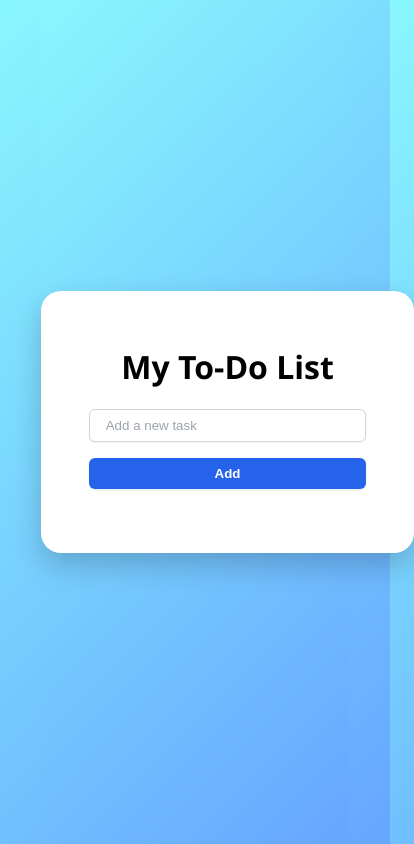
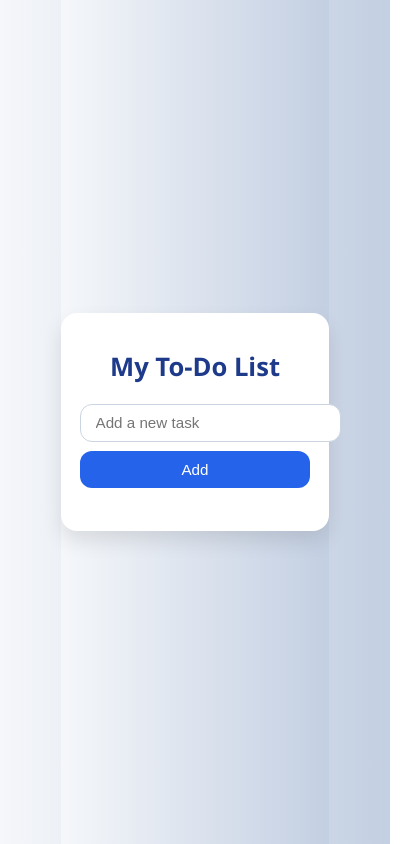
Before and after one commit to kwvxii/todo-app, a React (Create React App) app: page / in a window 390 px wide. Shown: the whole page, 414 px wide, since content can reach past the window. Built offline with nearby package versions, Linux system fonts and the light colour scheme.

Commit message:
Updated responsive

```diff
--- a/src/styles.css
+++ b/src/styles.css
@@ -1,272 +1,200 @@
-/* Full page background with a smooth gradient */
+/* Reset and Base Styles */
 body, html {
   margin: 0;
   padding: 0;
-  height: 100%;
   font-family: 'Segoe UI', Tahoma, Geneva, Verdana, sans-serif;
-  background: linear-gradient(135deg, #89f7fe 0%, #66a6ff 100%);
+  background: linear-gradient(to right, #f5f7fa, #c3cfe2);
+  min-height: 100vh;
   display: flex;
   justify-content: center;
   align-items: center;
 }
 
-/* Container for your To-Do app */
+/* Container */
 .container {
-  background: white;
-  padding: 2rem 3rem;
-  border-radius: 20px;
-  box-shadow: 0 12px 30px rgba(0, 0, 0, 0.2);
-  max-width: 420px;
-  width: 90%;
+  background-color: #ffffff;
+  padding: 2rem;
+  border-radius: 1.2rem;
+  box-shadow: 0 10px 20px rgba(0,0,0,0.1);
+  width: 100%;
+  max-width: 500px;
+  box-sizing: border-box;
   text-align: center;
+  animation: fadeIn 0.6s ease;
 }
 
-/* Animate app container on load */
-.container {
-  animation: fadeSlideIn 0.8s ease-out;
+@keyframes fadeIn {
+  from { opacity: 0; transform: scale(0.95); }
+  to { opacity: 1; transform: scale(1); }
 }
 
-@keyframes fadeSlideIn {
-  0% {
-    opacity: 0;
-    transform: translateY(-30px);
-  }
-  100% {
-    opacity: 1;
-    transform: translateY(0);
-  }
+h1 {
+  font-size: 2rem;
+  margin-bottom: 1.2rem;
+  color: #1e3a8a;
 }
 
-/* Animate todo item on appear */
-.todo-item {
-  background: #f0f0f0;
-  margin-top: 1rem;
-  padding: 10px 14px;
-  border-radius: 10px;
+/* Form */
+.form-vertical {
+  display: flex;
+  flex-direction: column;
+  gap: 0.6rem;
+  margin-bottom: 1.5rem;
+}
+
+.input {
+  padding: 0.75rem 1rem;
+  font-size: 1rem;
+  border: 1px solid #cbd5e1;
+  border-radius: 0.75rem;
+  width: 100%;
+}
+
+.button {
+  background-color: #2563eb;
+  color: white;
+  border: none;
+  padding: 0.65rem 1rem;
+  border-radius: 0.75rem;
+  font-size: 1rem;
+  cursor: pointer;
+  transition: background-color 0.3s ease;
+}
+
+.button:hover {
+  background-color: #1d4ed8;
+}
+
+.error-message {
+  color: #dc2626;
+  font-size: 0.875rem;
+  font-weight: 500;
+  margin: -4px 0 4px 0;
+}
+
+/* Task List */
+.task-list {
+  list-style: none;
+  padding: 0;
+  margin: 0;
+}
+
+.task-item {
+  background: #f9fafb;
+  padding: 0.8rem 1rem;
+  margin-bottom: 0.75rem;
+  border-radius: 0.75rem;
   display: flex;
   justify-content: space-between;
   align-items: center;
-  transition: background 0.3s ease, transform 0.3s ease;
-  animation: itemFadeIn 0.4s ease;
+  animation: fadeIn 0.4s ease;
 }
 
-@keyframes itemFadeIn {
-  0% {
-    opacity: 0;
-    transform: translateY(10px);
-  }
-  100% {
-    opacity: 1;
-    transform: translateY(0);
-  }
+.task-actions {
+  display: flex;
+  gap: 0.5rem;
 }
 
-/* Animate line-through on completion */
-.todo-item.done span {
-  text-decoration: line-through;
-  color: gray;
-  transition: all 0.3s ease;
-}
-
-/* Smooth remove animation idea (optional) */
-.todo-item.removing {
-  animation: fadeOut 0.3s forwards;
-}
-
-@keyframes fadeOut {
-  to {
-    opacity: 0;
-    height: 0;
-    margin: 0;
-    padding: 0;
-    transform: scaleY(0);
-  }
-}
-.form {
-  display: flex;
-  gap: 12px;
-  margin-bottom: 2rem;
-}
-
-.input {
-  flex-grow: 1;
-  border-radius: 6px;
-  border: 1px solid #d1d5db; /* gray-300 */
-  padding: 8px 16px;
-  color: #111827; /* gray-900 */
-  box-shadow: 0 1px 2px rgba(0,0,0,0.05);
-  transition: box-shadow 0.2s ease, border-color 0.2s ease;
-}
-
-.input::placeholder {
-  color: #9ca3af; /* gray-400 */
-}
-
-.input:focus {
-  outline: none;
-  border-color: transparent;
-  box-shadow: 0 0 0 2px #3b82f6; /* blue-500 ring */
-}
-
-.button {
-  border-radius: 6px;
-  background-color: #2563eb; /* blue-600 */
-  color: white;
-  padding: 8px 24px;
-  font-weight: 600;
-  box-shadow: 0 1px 2px rgba(0,0,0,0.1);
-  cursor: pointer;
-  transition: background-color 0.2s ease, box-shadow 0.2s ease;
-  border: none;
-}
-
-.button:hover {
-  background-color: #1e40af; /* blue-700 */
-}
-
-.button:focus {
-  outline: none;
-  box-shadow: 0 0 0 2px #3b82f6; /* blue-500 ring */
-}
-.form-vertical {
-  display: flex;
-  flex-direction: column;
-  gap: 1rem;
-  margin-bottom: 2rem;
-}
-/* Existing styles remain the same... */
-
-/* Task list container */
-.task-list {
-  list-style-type: none;
-  padding-left: 0;
-  margin: 0;
-}
-
-/* Task item */
-.task-item {
-  display: flex;
-  justify-content: space-between;
-  align-items: center;
-  text-align: left;
-  padding: 8px 12px;
-  border-bottom: 1px solid #eee;
-  font-size: 1rem;
-  color: #333;
-  opacity: 1;
-  transition: opacity 0.3s ease;
-}
-
-/* Fade out effect */
-.task-item.fade-out {
-  opacity: 0;
-  height: 0;
-  padding: 0 12px;
-  margin: 0;
-  overflow: hidden;
-  transition: opacity 0.3s ease, height 0.3s ease, padding 0.3s ease, margin 0.3s ease;
-}
-
-/* Delete button */
+/* Buttons */
+.edit-button,
 .delete-button {
   background: transparent;
   border: none;
-  font-size: 1.4rem;
-  color: #e11d48; /* red-600 */
   cursor: pointer;
-  padding: 4px 8px;
-  line-height: 1;
+  font-size: 1.3rem;
+  transition: color 0.2s ease, background-color 0.2s ease;
+  padding: 0.25rem 0.5rem;
   border-radius: 6px;
-  transition: background-color 0.2s ease, color 0.2s ease;
+}
+
+.delete-button {
+  color: #e11d48;
 }
 
 .delete-button:hover {
-  background-color: #fee2e2; /* light red/pink background */
-  color: #b91c1c; /* darker red */
+  background-color: #fee2e2;
+  color: #b91c1c;
 }
 
-/* Input field when editing */
-.edit-input {
-  flex-grow: 1;
-  border-radius: 6px;
-  border: 1px solid #d1d5db;
-  padding: 6px 12px;
-  font-size: 1rem;
-  color: #111827;
-  box-shadow: 0 1px 2px rgba(0,0,0,0.05);
-  transition: box-shadow 0.2s ease, border-color 0.2s ease;
+.edit-button {
+  color: #0ea5e9;
 }
 
-.edit-input:focus {
-  outline: none;
-  border-color: transparent;
-  box-shadow: 0 0 0 2px #3b82f6;
+.edit-button:hover {
+  background-color: #e0f2fe;
+  color: #0284c7;
 }
 
-/* Container for buttons when editing */
+/* Edit Mode */
+.edit-input {
+  flex: 1;
+  padding: 0.5rem 0.75rem;
+  font-size: 1rem;
+  border: 1px solid #cbd5e1;
+  border-radius: 0.5rem;
+  margin-right: 0.5rem;
+}
+
 .edit-buttons {
   display: flex;
   gap: 0.5rem;
-  margin-left: 0.5rem;
+  margin-top: 0.5rem;
 }
 
-/* Save and cancel buttons styling */
 .save-btn {
-  background-color: #16a34a; /* green-600 */
+  background-color: #22c55e;
   color: white;
-  padding: 6px 12px;
-  border-radius: 6px;
-  font-weight: 600;
-  cursor: pointer;
-  border: none;
-  transition: background-color 0.2s ease;
 }
 
 .save-btn:hover {
-  background-color: #15803d; /* green-700 */
+  background-color: #16a34a;
 }
 
 .cancel-btn {
-  background-color: #ef4444; /* red-500 */
-  color: white;
-  padding: 6px 12px;
-  border-radius: 6px;
-  font-weight: 600;
-  cursor: pointer;
-  border: none;
-  transition: background-color 0.2s ease;
+  background-color: #e2e8f0;
+  color: #334155;
 }
 
 .cancel-btn:hover {
-  background-color: #b91c1c; /* red-700 */
+  background-color: #cbd5e1;
 }
 
-/* Task actions container (edit & delete buttons) */
-.task-actions {
-  display: flex;
-  gap: 0.5rem;
-  margin-left: 1rem;
+/* Fade-out for delete */
+.fade-out {
+  opacity: 0;
+  transform: translateX(100%);
+  transition: opacity 0.3s ease, transform 0.3s ease;
 }
 
-/* Edit button */
-.edit-button {
-  background: transparent;
-  border: none;
-  font-size: 1.2rem;
-  color: #3b82f6; /* blue-500 */
-  cursor: pointer;
-  padding: 0;
-  line-height: 1;
-  transition: color 0.2s ease;
+/* Responsive Design */
+@media (max-width: 480px) {
+  .container {
+    padding: 1.2rem;
+    border-radius: 1rem;
+  }
+
+  h1 {
+    font-size: 1.6rem;
+  }
+
+  .task-item {
+    flex-direction: column;
+    align-items: flex-start;
+    gap: 0.6rem;
+  }
+
+  .edit-buttons {
+    flex-direction: column;
+    width: 100%;
+  }
+
+  .button, .input {
+    font-size: 0.95rem;
+    padding: 0.6rem 0.9rem;
+  }
+
+  .task-actions {
+    width: 100%;
+    justify-content: flex-end;
+  }
 }
-
-.edit-button:hover {
-  color: #1e40af; /* blue-800 */
-}
-.error-message {
-  color: #dc2626; /* red-600 */
-  font-size: 0.875rem;
-  margin: 4px 0 12px 0;
-  font-weight: 600;
-  user-select: none;
-}
```
